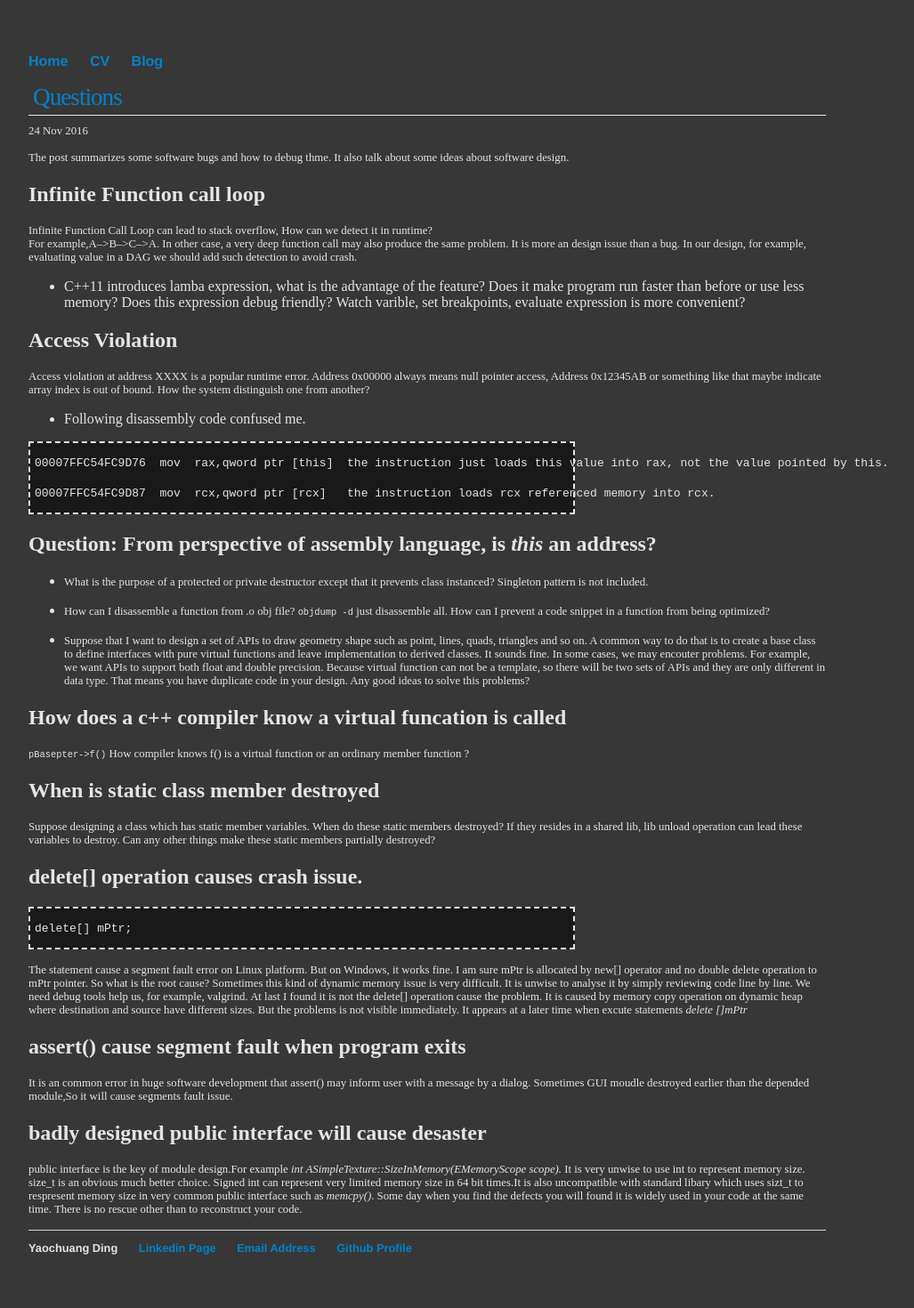
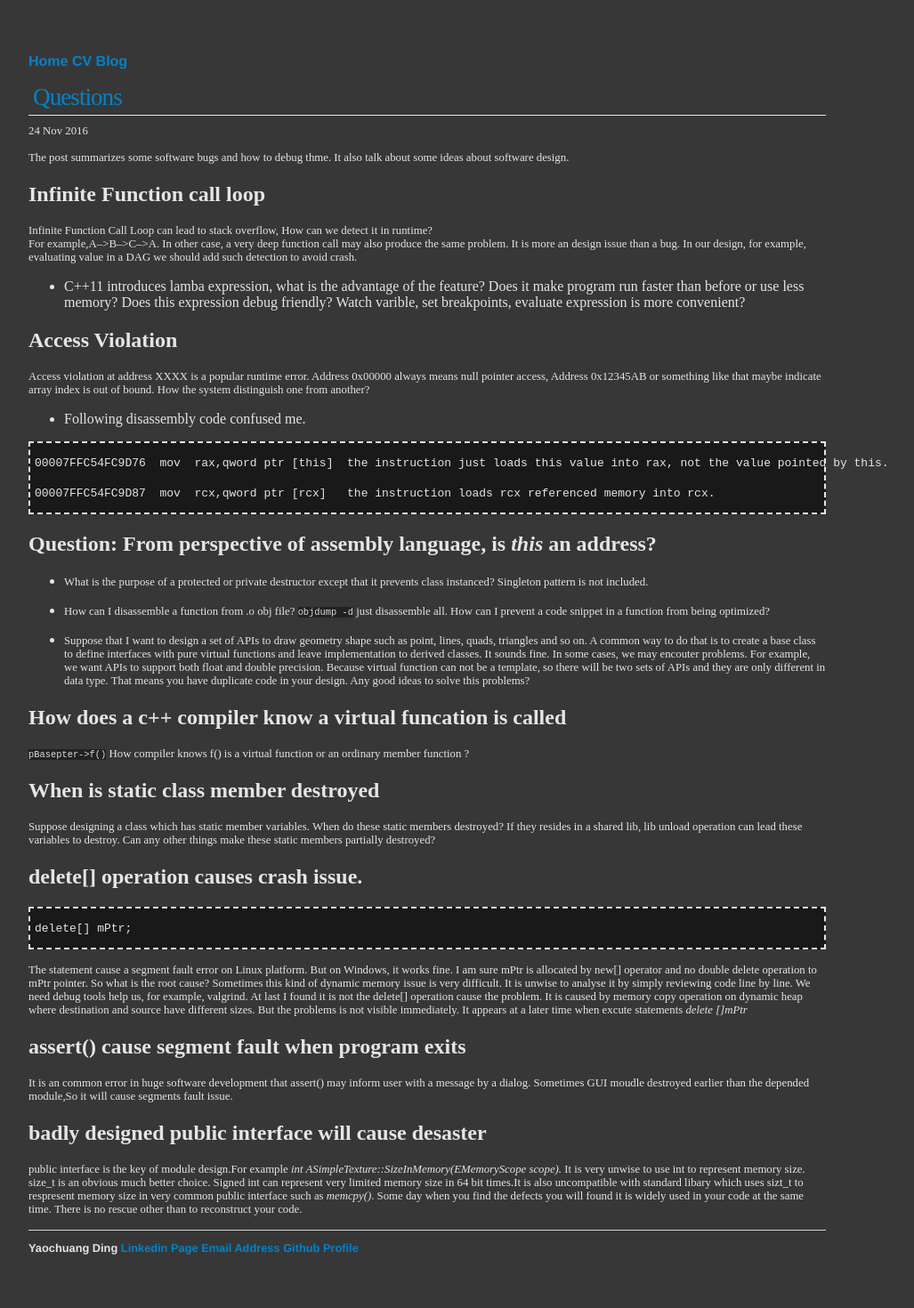
Before and after one commit to ychding11/ychding11.github.io, a Jekyll site: the page built from _posts/2015-03-21-Questions.md, in a window 1280 px wide. Shown: the whole page at 89% size, without its empty margins (160-1187 px from the left). Built offline with Jekyll 4.4.1, drawn with Linux system fonts in a browser that asks for light colours.

Commit message:
add css content

```diff
--- a/css/main.css
+++ b/css/main.css
@@ -12,7 +12,6 @@
 }
 nav ul li, footer ul li {
     display: inline;
-    margin-right: 20px;
 }
 a {
     text-decoration: none;
@@ -65,11 +64,22 @@
     list-style: none;
 }
 
+ul.posts li span {
+float:right;
+font-family:monofur, monaco, courier;
+font-size: .8em;
+color:#888;
+}
+ul.posts li a {
+font-weight:100;
+font-size: .8em;
+}
+
 pre {
 font-family: Monaco, Courier;
 background: #191919;
 border: dashed 2px #e5e5e5;
-width: 600px;
+width: auto;
 padding: 5px;
 font-size:1em;
 line-height: 2em;
@@ -82,6 +92,15 @@
 color: #ddd;
 }
 
+code.highlighter-rouge {
+background: #222021;
+color: #ddd;
+}
+
+ul li {
+
+}
+
 .publish_date {
 	margin-top:-8px;
 	margin-bottom:0px;
@@ -89,5 +108,4 @@
 	font-size:0.8em;
 	width:490px;
 	color: #23af4c;
-
 }
```
